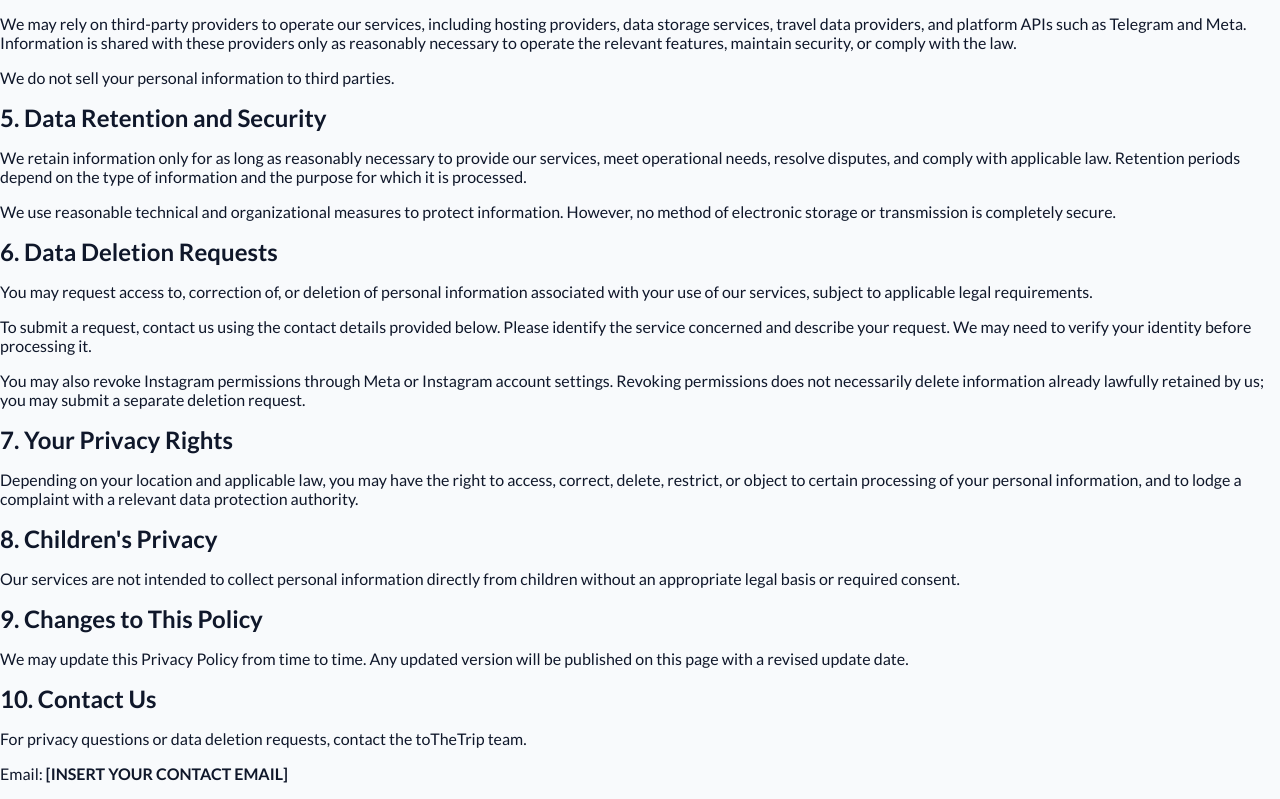
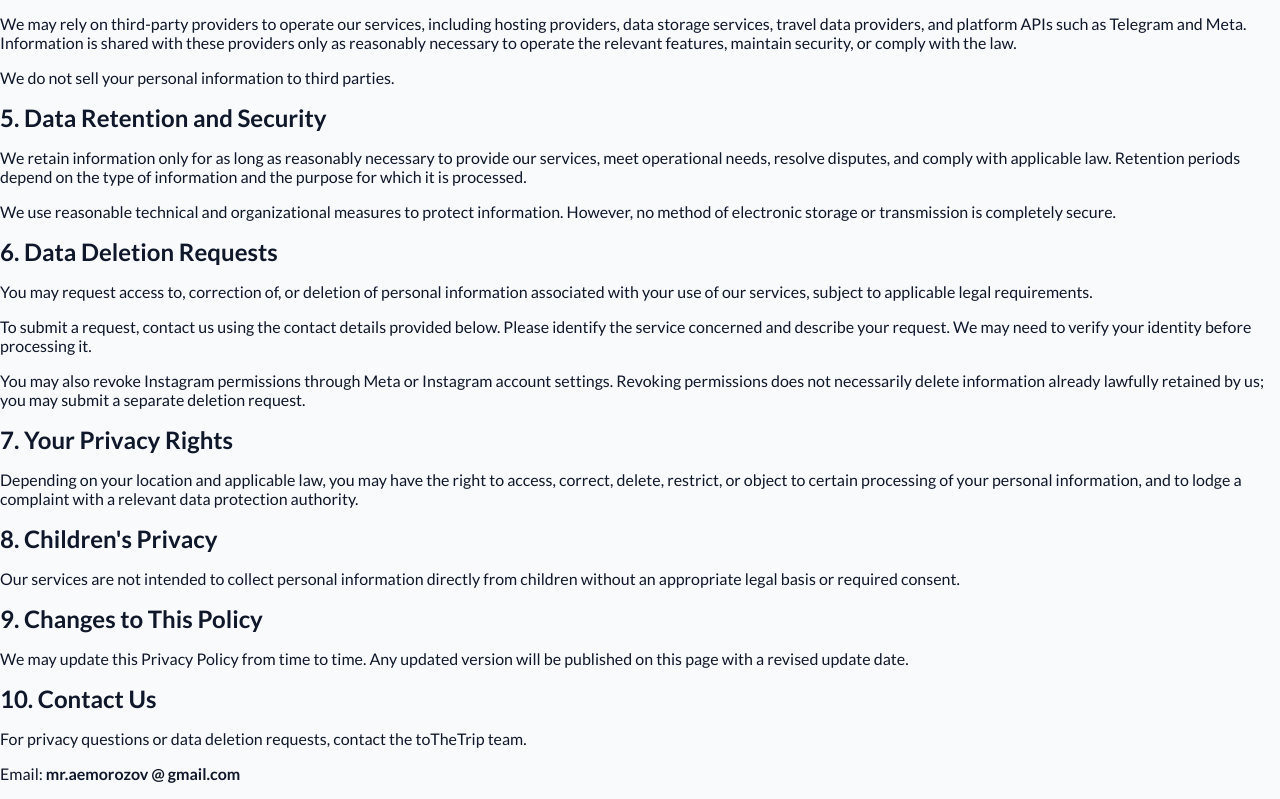
Before and after one commit to aemorozov/toTheTrip_web, a Next.js app: page /privacy in a window 1280 px wide. Shown: the part 737-1536 px from the top of the page. Built offline with nearby package versions, Linux system fonts and the light colour scheme.

Commit message:
add privacy

```diff
--- a/src/app/privacy/page.tsx
+++ b/src/app/privacy/page.tsx
@@ -152,7 +152,7 @@ export default function PrivacyPolicyPage() {
         team.
       </p>
       <p>
-        Email: <strong>[INSERT YOUR CONTACT EMAIL]</strong>
+        Email: <strong>mr.aemorozov @ gmail.com</strong>
       </p>
     </main>
   );
```
